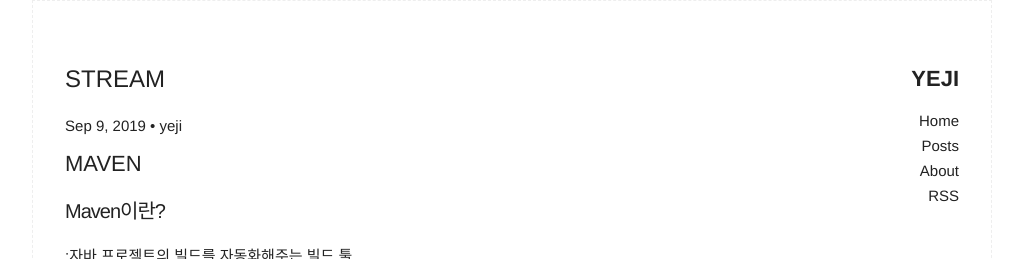
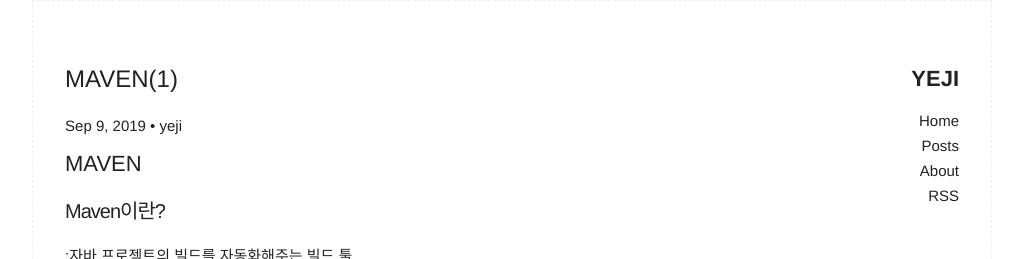
Before and after one commit to yeji0092/yeji0092.github.io, a Jekyll site: the page built from _posts/2019-09-05-maven-post.md, in a window 1280 px wide and 900 px high. Shown: the top 259 px of the window, without its empty margins (128-1151 px from the left). Built offline with Jekyll 4.4.1, drawn with Linux system fonts in a browser that asks for light colours.

Commit message:
Update 2019-09-05-maven-post.md

```diff
--- a/_posts/2019-09-05-maven-post.md
+++ b/_posts/2019-09-05-maven-post.md
@@ -1,6 +1,6 @@
 ---
 layout : post
-title : STREAM
+title : MAVEN(1)
 author : yeji
 date: 2019-09-09
 categories: maven
```
